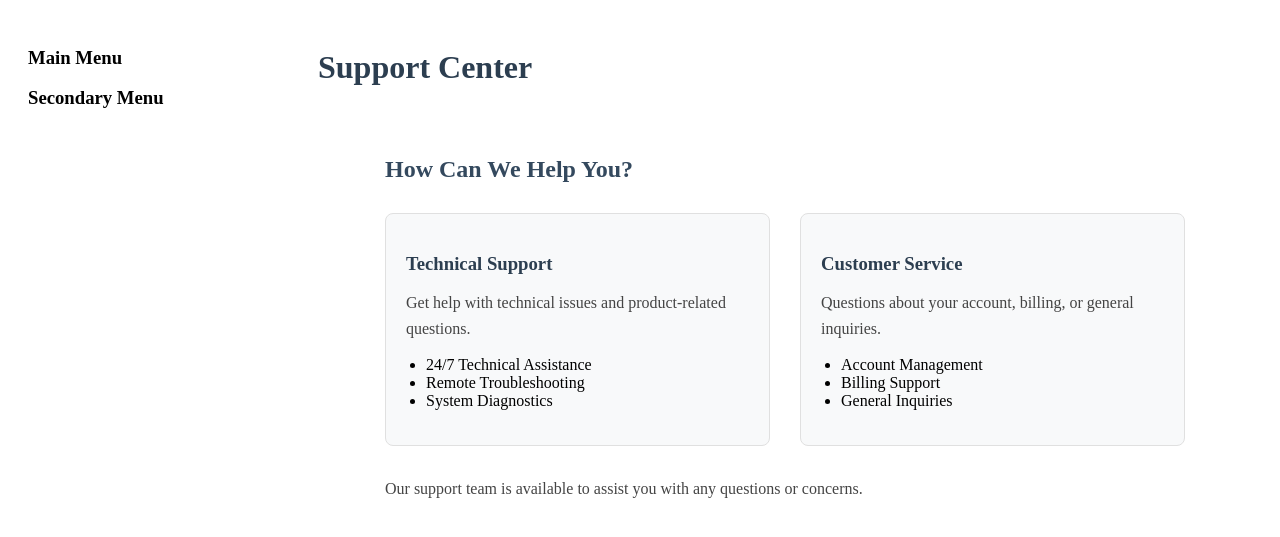
After one commit to jkhurshed/Django-menu-project, a Django app: page /support/ in a window 1280 px wide. The commit adds this page. Shown: the top 537 px of the page. Run offline with Django 5.2, Linux system fonts and the light colour scheme; data that the repository does not hold is empty.

Commit message:
new pages added

```diff
--- a/tree_menu/static/tree_menu/css/menu.css
+++ b/tree_menu/static/tree_menu/css/menu.css
@@ -32,3 +32,76 @@
 .submenu {
     margin-top: 5px;
 }
+
+/* New styles for content pages */
+.service-content, .products-content, .support-content {
+    max-width: 800px;
+    margin: 20px auto;
+    padding: 20px;
+}
+
+h1 {
+    color: #2c3e50;
+    margin-bottom: 30px;
+}
+
+h2 {
+    color: #34495e;
+    margin: 20px 0;
+}
+
+.product-grid {
+    display: grid;
+    grid-template-columns: repeat(auto-fit, minmax(250px, 1fr));
+    gap: 20px;
+    margin: 30px 0;
+}
+
+.product-item {
+    padding: 20px;
+    border: 1px solid #e0e0e0;
+    border-radius: 8px;
+    background: #f8f9fa;
+}
+
+.product-item h3 {
+    color: #2c3e50;
+    margin-bottom: 10px;
+}
+
+.support-options {
+    display: grid;
+    grid-template-columns: repeat(auto-fit, minmax(300px, 1fr));
+    gap: 30px;
+    margin: 30px 0;
+}
+
+.support-section {
+    padding: 20px;
+    border: 1px solid #e0e0e0;
+    border-radius: 8px;
+    background: #f8f9fa;
+}
+
+.support-section h3 {
+    color: #2c3e50;
+    margin-bottom: 15px;
+}
+
+.support-section ul {
+    list-style: disc;
+    padding-left: 20px;
+    margin: 15px 0;
+}
+
+/* General content styles */
+ul {
+    margin: 15px 0;
+    padding-left: 20px;
+}
+
+p {
+    line-height: 1.6;
+    color: #444;
+    margin: 15px 0;
+}
--- /dev/null
+++ b/tree_menu/templates/tree_menu/support.html
@@ -0,0 +1,29 @@
+{% extends "tree_menu/base.html" %}
+
+{% block content %}
+<h1>Support Center</h1>
+<div class="support-content">
+    <h2>How Can We Help You?</h2>
+    <div class="support-options">
+        <div class="support-section">
+            <h3>Technical Support</h3>
+            <p>Get help with technical issues and product-related questions.</p>
+            <ul>
+                <li>24/7 Technical Assistance</li>
+                <li>Remote Troubleshooting</li>
+                <li>System Diagnostics</li>
+            </ul>
+        </div>
+        <div class="support-section">
+            <h3>Customer Service</h3>
+            <p>Questions about your account, billing, or general inquiries.</p>
+            <ul>
+                <li>Account Management</li>
+                <li>Billing Support</li>
+                <li>General Inquiries</li>
+            </ul>
+        </div>
+    </div>
+    <p>Our support team is available to assist you with any questions or concerns.</p>
+</div>
+{% endblock %}
--- a/tree_menu/urls.py
+++ b/tree_menu/urls.py
@@ -7,4 +7,8 @@ urlpatterns = [
     path('', views.home, name='home'),
     path('about/', views.about, name='about'),
     path('contact/', views.contact, name='contact'),
+    path('services/web/', views.web_development, name='web_development'),
+    path('services/mobile/', views.mobile_development, name='mobile_development'),
+    path('products/', views.products, name='products'),
+    path('support/', views.support, name='support'),
 ]
--- a/tree_menu/views.py
+++ b/tree_menu/views.py
@@ -10,3 +10,15 @@ def about(request):
 
 def contact(request):
     return render(request, 'tree_menu/contact.html')
+
+def web_development(request):
+    return render(request, 'tree_menu/web_development.html')
+
+def mobile_development(request):
+    return render(request, 'tree_menu/mobile_development.html')
+
+def products(request):
+    return render(request, 'tree_menu/products.html')
+
+def support(request):
+    return render(request, 'tree_menu/support.html')
```
Also changed, not shown: tree_menu/templates/tree_menu/mobile_development.html (added, +17 -0 lines), tree_menu/templates/tree_menu/products.html (added, +23 -0 lines), tree_menu/templates/tree_menu/web_development.html (added, +17 -0 lines).
